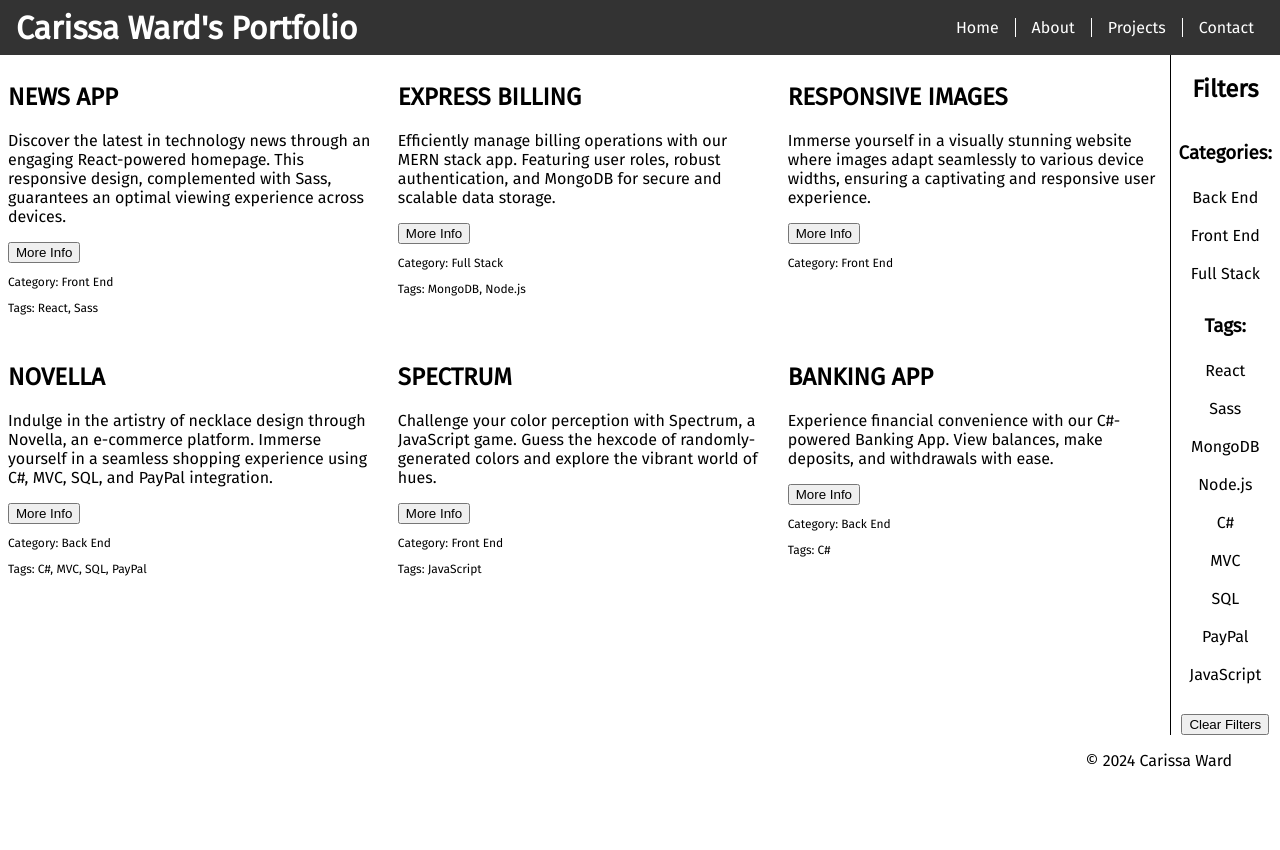
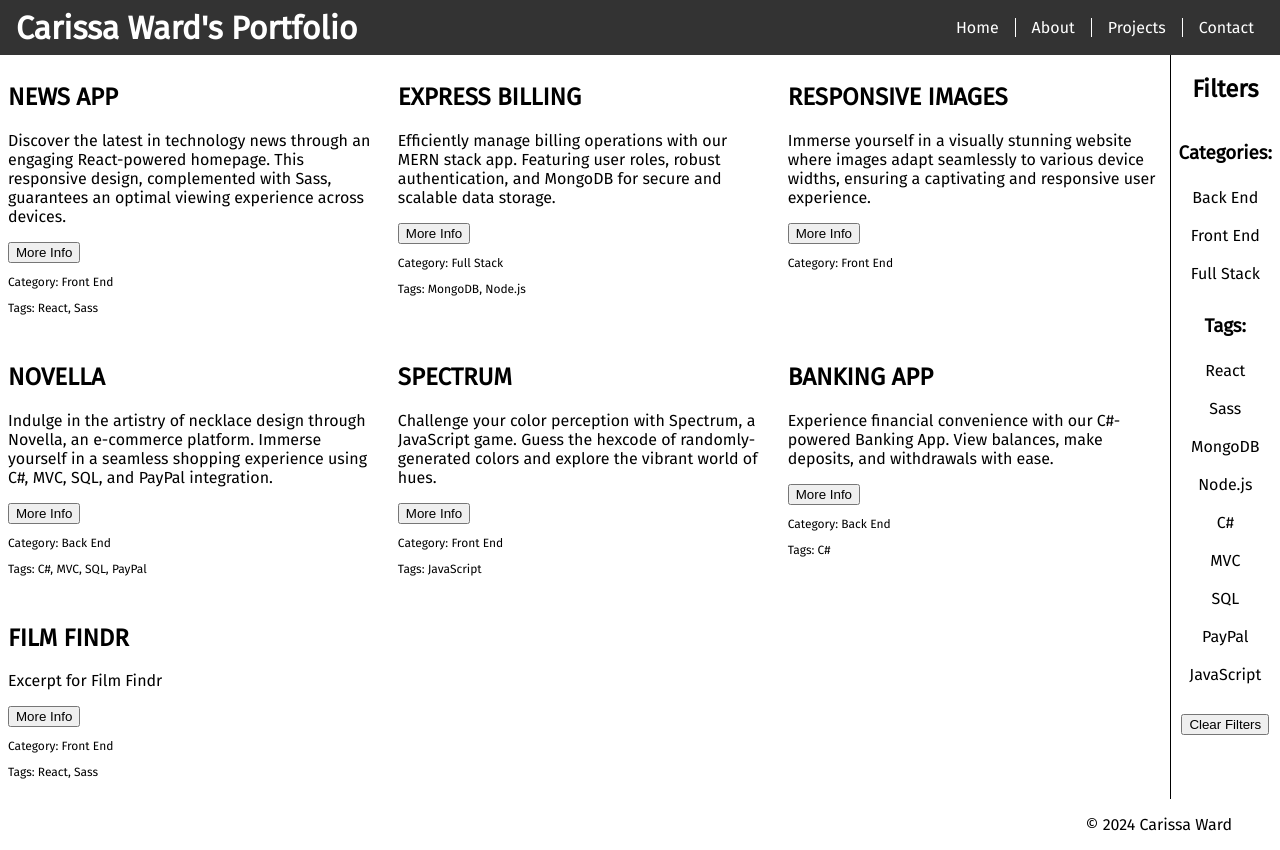
Before and after one commit to wardcarissa93/Portfolio, an Angular app: page /projects in a window 1280 px wide. Before the commit the page ends 800 px from the top, so only its background shows below. Built offline with nearby package versions, Linux system fonts and the light colour scheme.

Commit message:
link to project button now is only displayed and functional if the project's url value is not null

```diff
--- a/src/app/components/project/project.component.html
+++ b/src/app/components/project/project.component.html
@@ -2,10 +2,18 @@
     *ngIf="project"
     id="project-detail-div"
 >
-    <button type="button" (click)="goBack()">Go Back</button>
+    <button
+        type="button"
+        (click)="goBack()"
+    >
+        Go Back
+    </button>
     <h2>Details for {{ project.title | uppercase }}</h2>
     <p>{{ project.body }}</p>
-    <button>
+    <button
+        *ngIf="project.url"
+        (click)="navigateToUrl(project.url)"
+    >
         Link to Project
     </button>
     <p
--- a/src/app/components/project/project.component.ts
+++ b/src/app/components/project/project.component.ts
@@ -37,4 +37,9 @@ export class ProjectComponent {
   goBack(): void {
     this.location.back();
   }
+
+  // navigateToUrl() method opens the project's URL in a new tab
+  navigateToUrl(url: string): void {
+    window.open(url, '_blank');
+  }
 }
--- a/src/app/data/projects.ts
+++ b/src/app/data/projects.ts
@@ -122,7 +122,7 @@ export const PROJECTS: Project[] = [
       slug:  "spectrum",
       excerpt: "Challenge your color perception with Spectrum, a JavaScript game. Guess the hexcode of randomly-generated colors and explore the vibrant world of hues.",
       body: "Dive into the captivating world of Spectrum, a JavaScript game that puts your color knowledge to the test. Can you guess the hexcode of the randomly-generated color? Challenge yourself and explore the vibrant spectrum of colors. Unlock the artist within and embark on an exciting journey with Spectrum.",
-      url: null,
+      url: "http://spectrum-game.me",
       published_date: null,
       image: null,
       thumb: null,
@@ -161,5 +161,34 @@ export const PROJECTS: Project[] = [
           "pivot": { "projects_id": 6, "tags_id": 5 }
         }
       ]
+    },
+    {
+      id:  7,
+      title: "Film Findr",
+      slug:  "film-findr",
+      excerpt: "Excerpt for Film Findr",
+      body: "Body for Film Findr",
+      url: "http://filmfindr.ca",
+      published_date: null,
+      image: null,
+      thumb: null,
+      category_id: 2,
+      created_at: "2024-01-30T16:23:23.000000Z",
+      updated_at: "2023-01-30T16:24:52.000000Z",
+      category: { id:  2, slug:  "front-end", name:  "Front End" },
+      tags: [
+        {
+          id:  1,
+          name:  "React",
+          slug:  "react",
+          "pivot": { "projects_id": 7, "tags_id": 1 }
+        },
+        {
+          id:  2,
+          name:  "Sass",
+          slug:  "sass",
+          "pivot": { "projects_id": 7, "tags_id": 2 }
+        }
+      ]
     }
   ];
```
